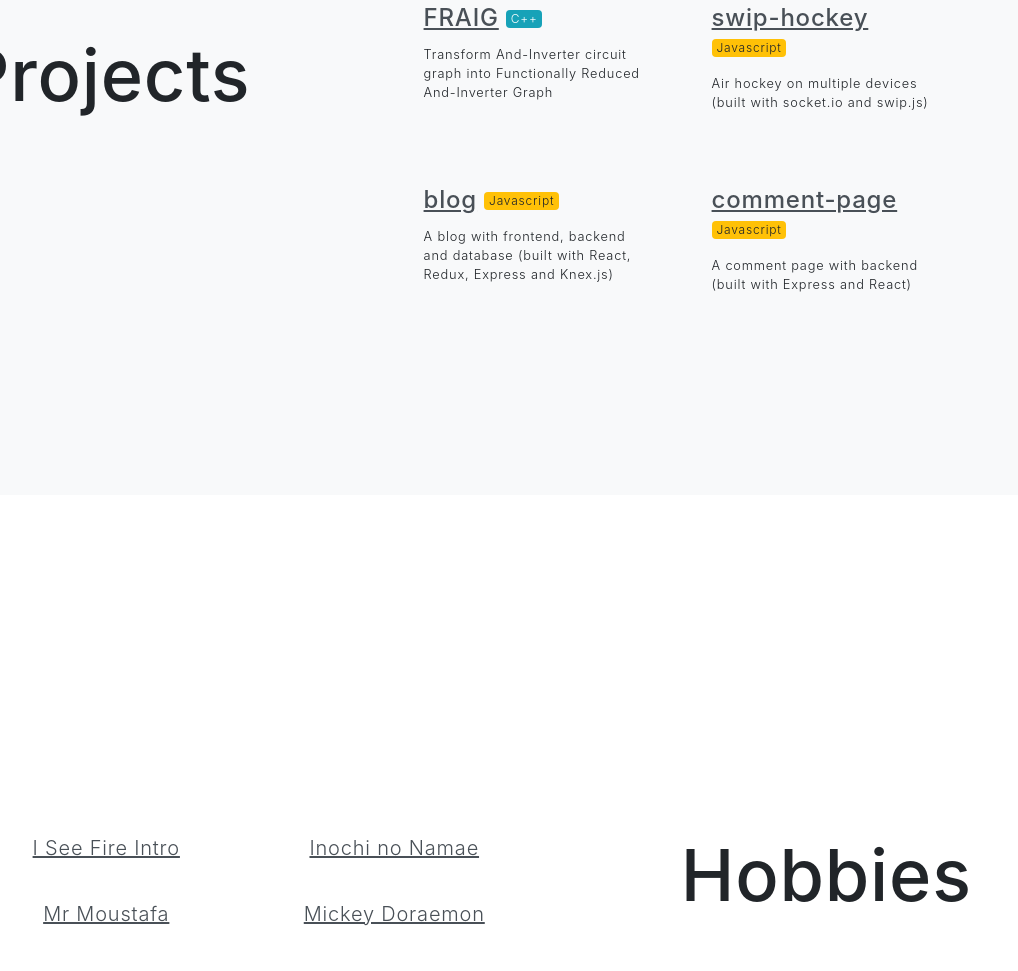
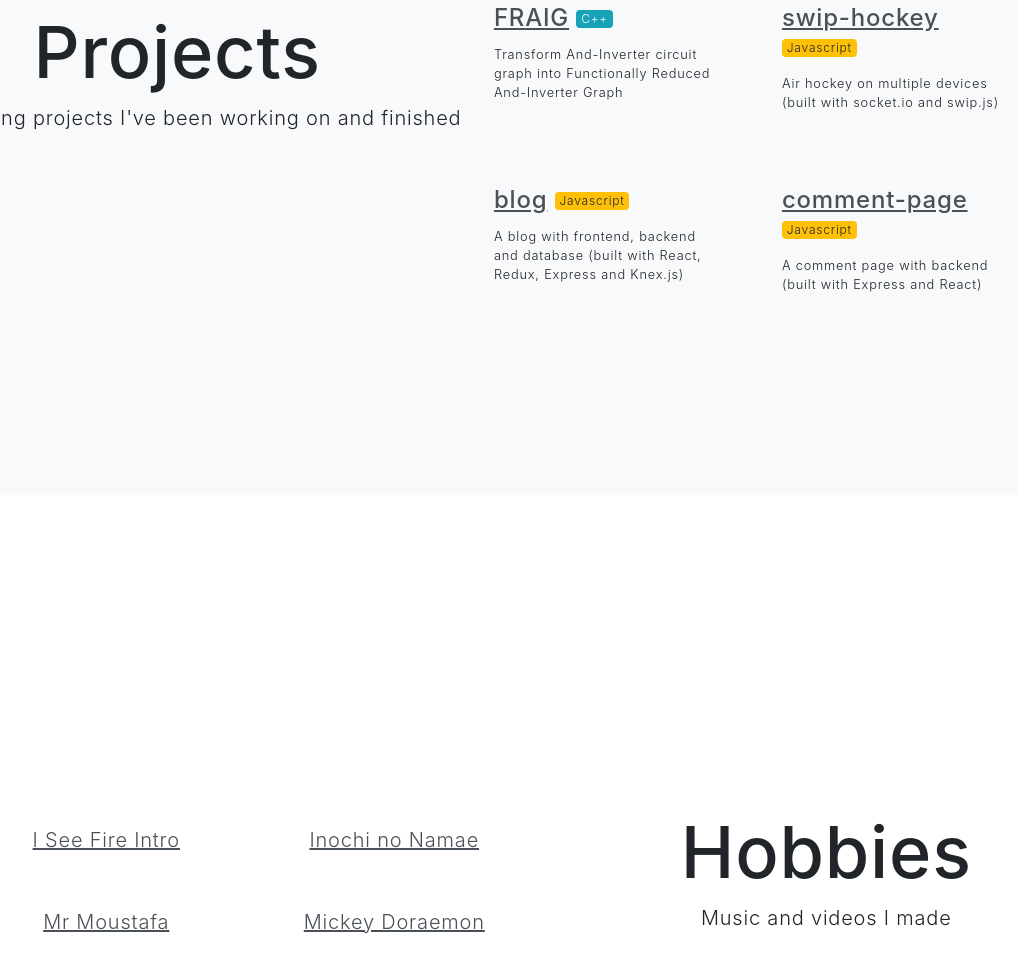
Before and after one commit to dinotuku/dinotuku.github.io, a React app: page / in a window 1280 px wide. Shown: the part 1161-2132 px from the top of the page, without its empty margins (173-1191 px from the left). Built offline with nearby package versions, Linux system fonts and the light colour scheme.

Commit message:
Add description for projects and hobbies

```diff
--- a/src/js/components/Hobbies.js
+++ b/src/js/components/Hobbies.js
@@ -15,25 +15,26 @@ const Hobbies = () => (
         <Col>
           <Jumbotron className="bg-white d-flex flex-wrap-reverse justify-content-around align-items-center">
             <div className="half d-flex flex-wrap justify-content-around align-items-center">
-              <Card className="two-fifth m-3">
+              <Card className="two-fifth m-4">
                 <ReactPlayer url="https://vimeo.com/265892054" width="100%" height="100%" />
                 <p className="lead mt-1 mb-0"><a href="https://vimeo.com/265892054" target="_blank" rel="noopener noreferrer">I See Fire Intro</a></p>
               </Card>
-              <Card className="two-fifth m-3">
+              <Card className="two-fifth m-4">
                 <ReactPlayer url="https://vimeo.com/265892462" width="100%" height="100%" />
                 <p className="lead mt-1 mb-0"><a href="https://vimeo.com/265892462" target="_blank" rel="noopener noreferrer">Inochi no Namae</a></p>
               </Card>
-              <Card className="two-fifth m-3">
+              <Card className="two-fifth m-4">
                 <ReactPlayer url="https://vimeo.com/265892102" width="100%" height="100%" />
                 <p className="lead mt-1 mb-0"><a href="https://vimeo.com/265892102" target="_blank" rel="noopener noreferrer">Mr Moustafa</a></p>
               </Card>
-              <Card className="two-fifth m-3">
+              <Card className="two-fifth m-4">
                 <ReactPlayer url="https://vimeo.com/265892521" width="100%" height="100%" />
                 <p className="lead mt-1 mb-0"><a href="https://vimeo.com/265892521" target="_blank" rel="noopener noreferrer">Mickey Doraemon</a></p>
               </Card>
             </div>
             <div className="my-3">
               <h1 className="display-3"><strong>Hobbies</strong></h1>
+              <p className="lead">Music and videos I made</p>
             </div>
           </Jumbotron>
         </Col>
--- a/src/js/components/Projects.js
+++ b/src/js/components/Projects.js
@@ -19,6 +19,7 @@ const Projects = () => (
           <Jumbotron className="bg-light d-flex flex-wrap justify-content-around align-items-center">
             <div className="my-3">
               <h1 className="display-3"><strong>Projects</strong></h1>
+              <p className="lead">Programming projects I've been working on and finished</p>
             </div>
             <div className="half d-flex flex-wrap justify-content-around align-items-center">
               <Card className="two-fifth m-3">
--- a/src/scss/index.scss
+++ b/src/scss/index.scss
@@ -137,13 +137,15 @@ strong {
   }
 }
 
+@media (min-width: 1200px) {
+  .half {
+    width: 50%;
+  }
+}
+
 @include media-breakpoint-up(md) {
   .navbar-expand-md .navbar-collapse {
     height: calc(1rem + 16px) !important;
-  }
-
-  .half {
-    width: 50%;
   }
 
   .two-third {
```
Also changed, not shown: src/css/index.css.
